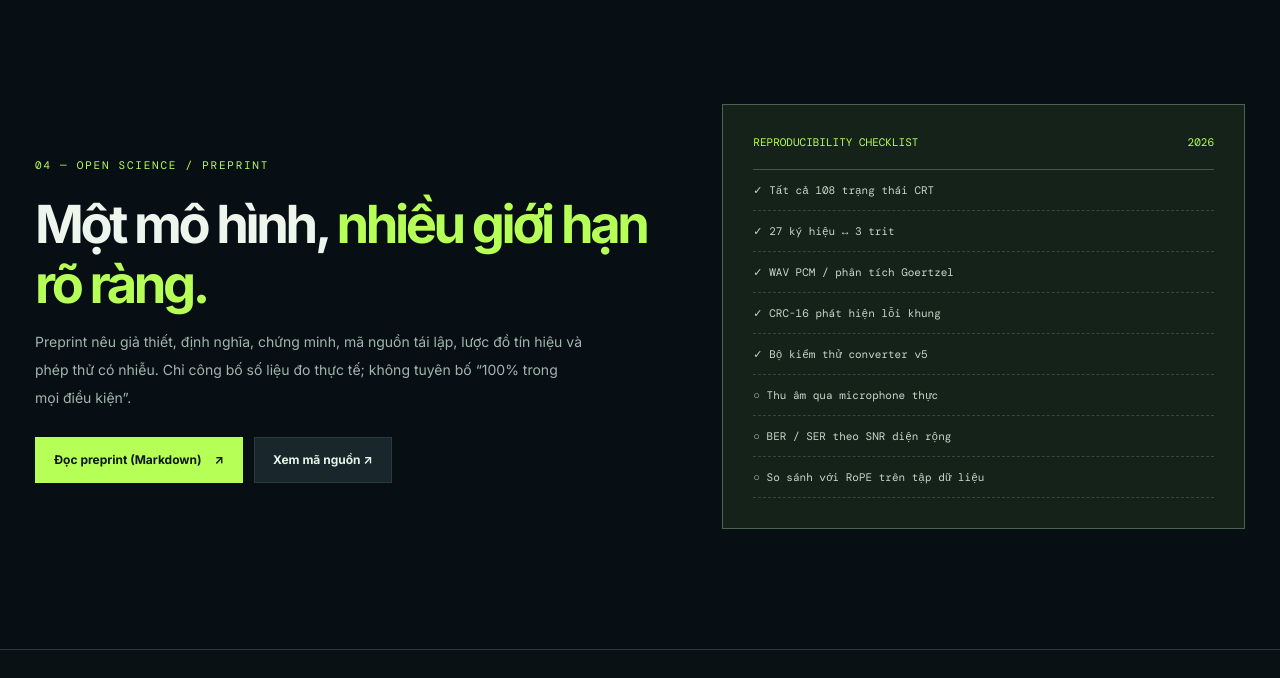
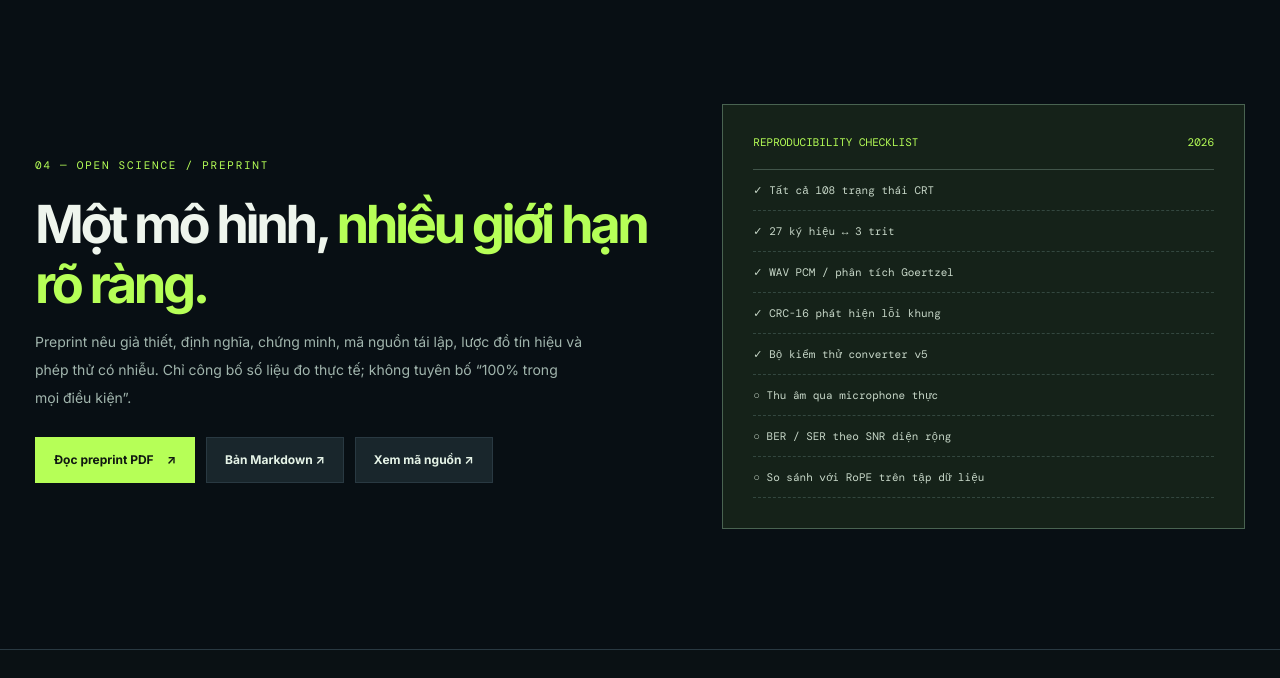
Before and after one commit to xulytiengviet/kientrucvong, a website with bundled scripts: page index.html in a window 1280 px wide. Shown: the part 4093-4771 px from the top of the page. Built offline with nearby package versions, Linux system fonts and the light colour scheme.

Commit message:
Publish formatted preprint PDF and add PDF links

```diff
--- a/index.html
+++ b/index.html
@@ -90,7 +90,7 @@
       </div>
       <div class="note-bar"><strong>Lưu ý về tính “tối ưu”</strong><p>27 = 3³ là mã 3 trit đúng kích thước cho bảng chữ 26 ký tự + khoảng trắng. Lựa chọn 27-FSK trong ví dụ ưu tiên dễ tái lập chứ chưa được chứng minh tối ưu về băng thông, BER, công suất hoặc độ trễ.</p></div>
     </section>
-    <section class="section research-section shell" id="research"><div><span class="section-index">04 — OPEN SCIENCE / PREPRINT</span><h2>Một mô hình, <em>nhiều giới hạn rõ ràng.</em></h2><p>Preprint nêu giả thiết, định nghĩa, chứng minh, mã nguồn tái lập, lược đồ tín hiệu và phép thử có nhiễu. Chỉ công bố số liệu đo thực tế; không tuyên bố “100% trong mọi điều kiện”.</p><div class="hero-actions"><a class="button button-primary" href="./paper/preprint.md">Đọc preprint (Markdown) <span>↗</span></a><a class="button button-secondary" href="https://github.com/xulytiengviet/kientrucvong" target="_blank" rel="noopener">Xem mã nguồn ↗</a></div></div><div class="research-card"><div class="research-card-top">REPRODUCIBILITY CHECKLIST <span>2026</span></div><div>✓ Tất cả 108 trạng thái CRT</div><div>✓ 27 ký hiệu ↔ 3 trit</div><div>✓ WAV PCM / phân tích Goertzel</div><div>✓ CRC-16 phát hiện lỗi khung</div><div>✓ Bộ kiểm thử converter v5</div><div>○ Thu âm qua microphone thực</div><div>○ BER / SER theo SNR diện rộng</div><div>○ So sánh với RoPE trên tập dữ liệu</div></div></section>
+    <section class="section research-section shell" id="research"><div><span class="section-index">04 — OPEN SCIENCE / PREPRINT</span><h2>Một mô hình, <em>nhiều giới hạn rõ ràng.</em></h2><p>Preprint nêu giả thiết, định nghĩa, chứng minh, mã nguồn tái lập, lược đồ tín hiệu và phép thử có nhiễu. Chỉ công bố số liệu đo thực tế; không tuyên bố “100% trong mọi điều kiện”.</p><div class="hero-actions"><a class="button button-primary" href="./paper/preprint.pdf" target="_blank" rel="noopener">Đọc preprint PDF <span>↗</span></a><a class="button button-secondary" href="./paper/preprint.md">Bản Markdown ↗</a><a class="button button-secondary" href="https://github.com/xulytiengviet/kientrucvong" target="_blank" rel="noopener">Xem mã nguồn ↗</a></div></div><div class="research-card"><div class="research-card-top">REPRODUCIBILITY CHECKLIST <span>2026</span></div><div>✓ Tất cả 108 trạng thái CRT</div><div>✓ 27 ký hiệu ↔ 3 trit</div><div>✓ WAV PCM / phân tích Goertzel</div><div>✓ CRC-16 phát hiện lỗi khung</div><div>✓ Bộ kiểm thử converter v5</div><div>○ Thu âm qua microphone thực</div><div>○ BER / SER theo SNR diện rộng</div><div>○ So sánh với RoPE trên tập dữ liệu</div></div></section>
   </main>
   <footer><div class="shell footer-grid"><div><div class="brand brand-footer"><span class="brand-mark">◎</span><span>KIEN<span class="brand-highlight">TRUC</span>VONG.</span></div><p>Mathematics first. Measurements second. Claims third.</p></div><div><p>CVNSS4.0 · Ternary · CRT · Audio-FSK</p><small>Research prototype, MIT · Long Ngo · 2026</small></div></div></footer>
   <script src="./vendor/cvnss4_0_converter.v5.js"></script>
```
Also changed, not shown: README.md, 1 other file.
